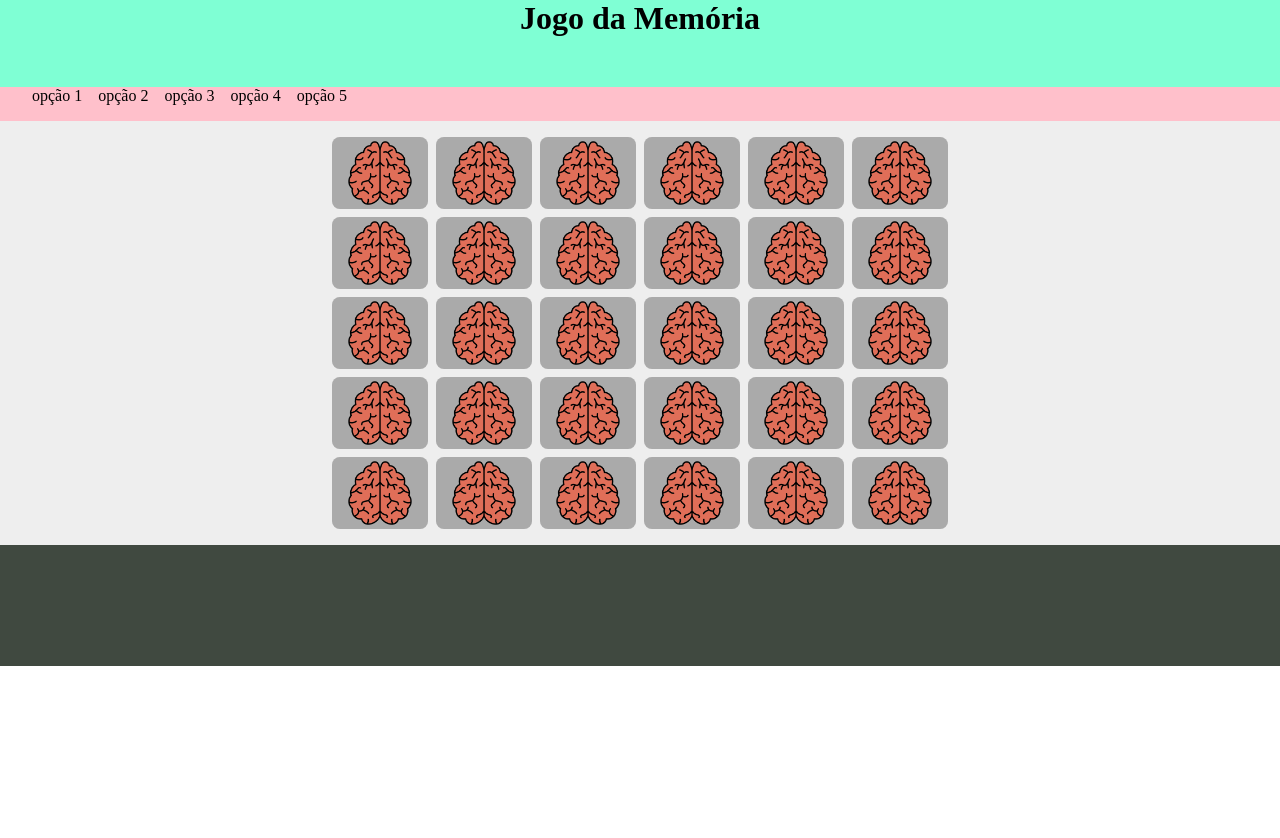
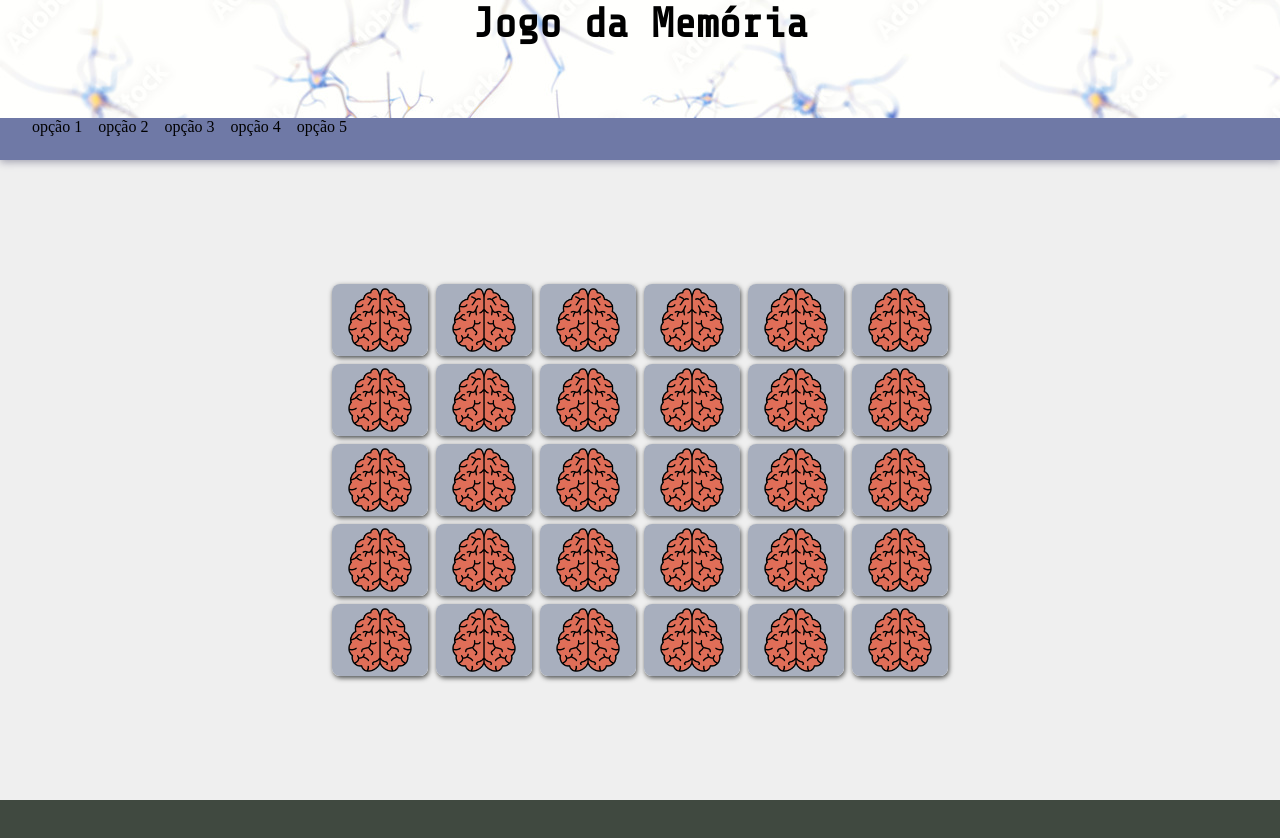
Before and after one commit to Itallo007/memory-game, a website with bundled scripts: page index.html in a window 1280 px wide. Before the commit the page ends 800 px from the top, so only its background shows below. Built offline with nearby package versions, Linux system fonts and the light colour scheme.

Commit message:
Modifica o css da pagina

```diff
--- a/css/game.css
+++ b/css/game.css
@@ -1,31 +1,36 @@
+@import url('https://fonts.googleapis.com/css2?family=Share+Tech+Mono&display=swap');
 
 .page {
   width: 100%;
   display: grid;
-  grid-template-rows: 2fr 7fr 2fr;
+  grid-template-rows: 20vh 80vh 10vh;
   grid-template-columns: 1fr;
-  background-color: #eee;
+  background-color: #efefef;
+  background-repeat: no-repeat;
+  background-size: cover;
+  background-position: center;
 }
 
 /* Header */
 .page header {
   grid-row: 1 / 2;
-  background-color: #e06e58;
+  box-shadow: 0px 2px 8px #9e9eae;
 
   display: flex;
   flex-direction: column;
 }
 
 .title {
-  background-color: aquamarine;
-  /* flex-basis: 100%; */
+  font-family: 'Share Tech Mono', monospace;
+  font-size: 1.3rem;
+  background-image: url(../assets/images/backgroundWhite.jpg);
   flex-grow: 3;
   padding: 0 2rem;
   text-align: center;
 }
 
 .main-menu {
-  background-color: pink;
+  background-color: #6f79a6;
   flex-grow: 1;
 
   padding: 0 2rem;
@@ -46,8 +51,13 @@
 }
 
 /* Main */
+main {
+  display: flex;
+  justify-content: center;
+}
 .container {
   grid-row: 2 / 3;
+  align-self: center;
   display: grid;
   gap: 0.5rem;
   grid-template-columns: repeat(6, min-content);
@@ -57,7 +67,6 @@
   max-width: 800px;
   margin: 0 auto;
   padding: 16px;
-  /* background-color: violet; */
 }
 
 /* Card */
@@ -67,6 +76,7 @@
   width: 6rem;
   max-width: 100px;
   border-radius: 0.5rem;
+  box-shadow: 1px 2px 5px #4c4e4e;
   /* border: solid 2px #fff; */
   position: relative;
   transform-style: preserve-3d;
@@ -90,8 +100,7 @@
 }
 
 .back {
-
-  background-color: #aaa;
+  background-color: rgb(168, 175, 190);
   background-image: url(/assets/images/mind.png);
   backface-visibility: hidden;
 }
```
Also changed, not shown: assets/images/backgroundWhite.jpg (added), 1 other file.
